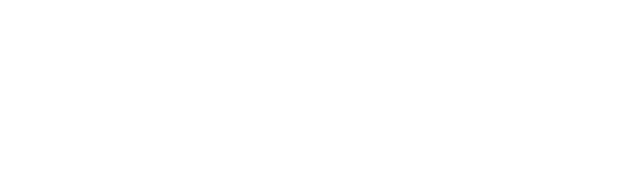
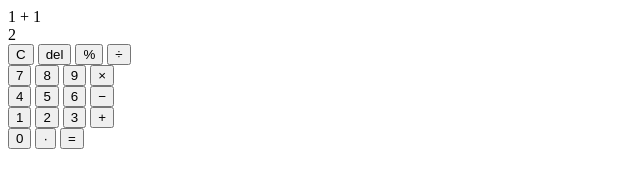
Before and after one commit to JohnKelly-T/odin-calculator, a plain HTML site: page index.html in a window 1280 px wide. Shown: the whole page, without its empty margins (0-640 px from the left). Drawn offline with Linux system fonts and the light colour scheme.

Commit message:
feat: Add html content

```diff
--- a/index.html
+++ b/index.html
@@ -10,6 +10,43 @@
     </head>
 
     <body>
+        <div id="main-container">
+            <div id="output-container">
+                <div id="history">1 + 1</div>
+                <div id="calculation">2</div>
+            </div>
 
+            <div id="buttons-container">
+                <div class="button-row">
+                    <button id="clear">C</button>
+                    <button id="del">del</button>
+                    <button id="modulus">%</button>
+                    <button id="divide">÷</button>
+                </div>
+                <div class="button-row">
+                    <button id="7">7</button>
+                    <button id="8">8</button>
+                    <button id="9">9</button>
+                    <button id="multiply">×</button>
+                </div>
+                <div class="button-row">
+                    <button id="4">4</button>
+                    <button id="5">5</button>
+                    <button id="6">6</button>
+                    <button id="minus">−</button>
+                </div>
+                <div class="button-row">
+                    <button id="1">1</button>
+                    <button id="2">2</button>
+                    <button id="3">3</button>
+                    <button id="plus">+</button>
+                </div>
+                <div class="button-row">
+                    <button id="0">0</button>
+                    <button id="decimal">·</button>
+                    <button id="equal">=</button>
+                </div>
+            </div>
+        </div>
     </body>
 </html>
```
